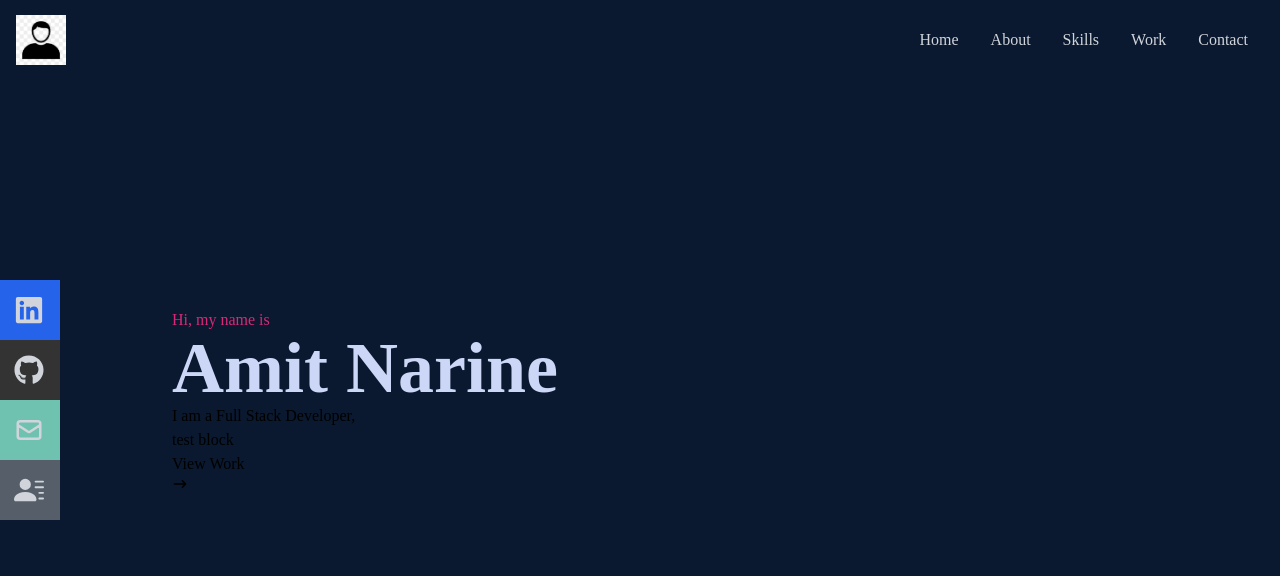
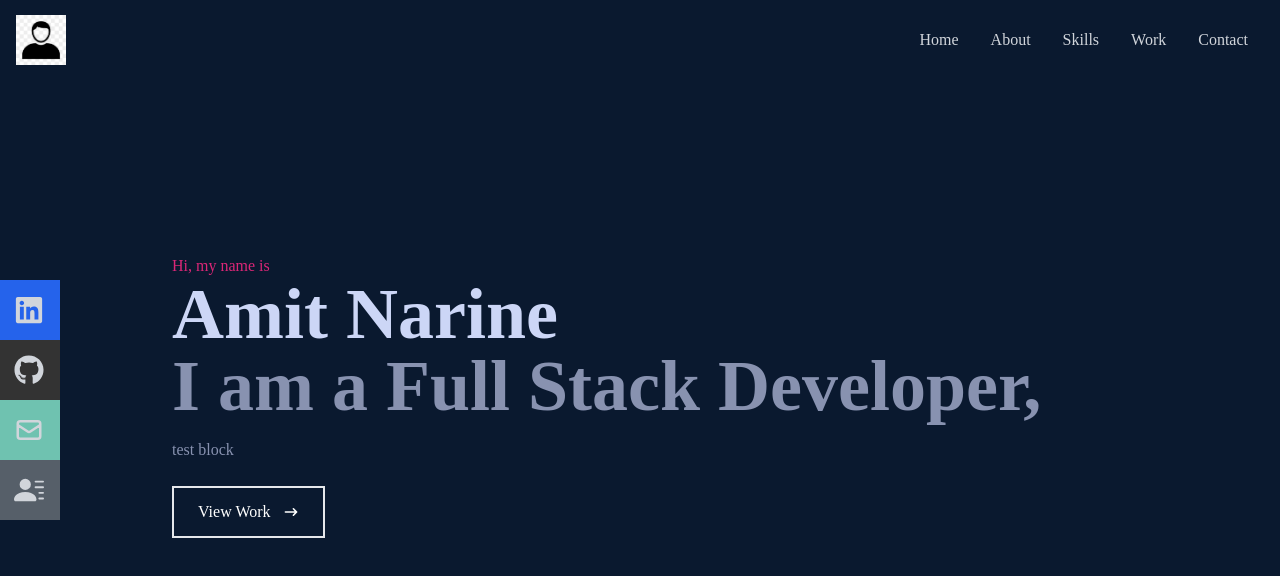
Before and after one commit to amitnarine/amitnarine-portfolio, a React (Create React App) app: page / in a window 1280 px wide. Shown: the top 576 px of the page. Built offline with nearby package versions, Linux system fonts and the light colour scheme.

Commit message:
working on home page details css

```diff
--- a/src/components/Home.jsx
+++ b/src/components/Home.jsx
@@ -10,10 +10,10 @@ const Home = () => {
         <div className='max-w-[1000px] mx-auto px-8 flex flex-col justify-center h-full'>
             <p className='text-pink-600'>Hi, my name is</p>
             <h1 className='text-4xl sm:text-7xl font-bold text-[#ccd6f6]'>Amit Narine</h1>
-            <h2>I am a Full Stack Developer,</h2>
-            <p>test block</p>
+            <h2 className='text-4xl sm:text-7xl font-bold text-[#8892b0]'>I am a Full Stack Developer,</h2>
+            <p className='text-[#8892b0] py-4 max-w[700px]'>test block</p>
             <div>
-                <button>View Work <HiArrowNarrowRight /></button>
+                <button className='text-white border-2 px-6 py-3 my-2 flex items-center hover:bg-pink-600 hover:border-pink-600'>View Work <HiArrowNarrowRight className='ml-3' /></button>
             </div>
 
 
```
